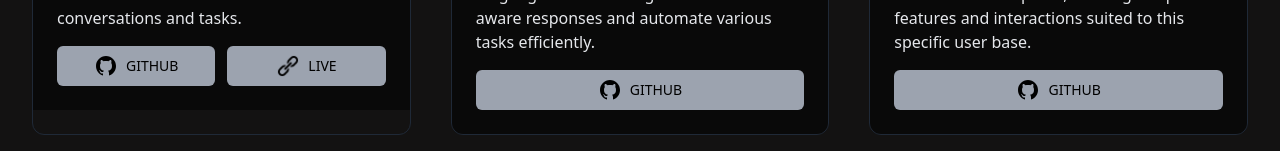
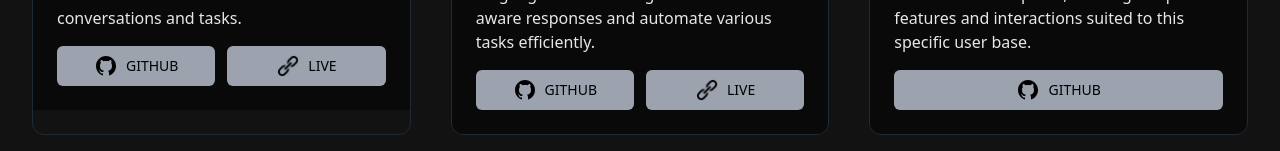
Before and after one commit to SohamChaudhari2004/Portfolio, a React (Vite) app: page /projects in a window 1280 px wide. Shown: the part 649-800 px from the top of the page. Built offline with nearby package versions, Linux system fonts and the light colour scheme.

Commit message:
coldemailgen link

```diff
--- a/src/components/Projects.jsx
+++ b/src/components/Projects.jsx
@@ -24,7 +24,7 @@ import CarRenatalBg from "../assets/CarRental.png"
     title: "Cold email generator",
     description: "A generative AI project utilizing Langchain and Llama 3.1 to develop advanced language models that generate context-aware responses and automate various tasks efficiently.",
     githubLink: "https://github.com/SohamChaudhari2004/Cold_Email_Generator",
-    liveLink: "",
+    liveLink: "https://cold-email-generator-vj9l.onrender.com/",
     image: ColdEmailGeneratorbg,
     category: "ai-ml",
   },
```
